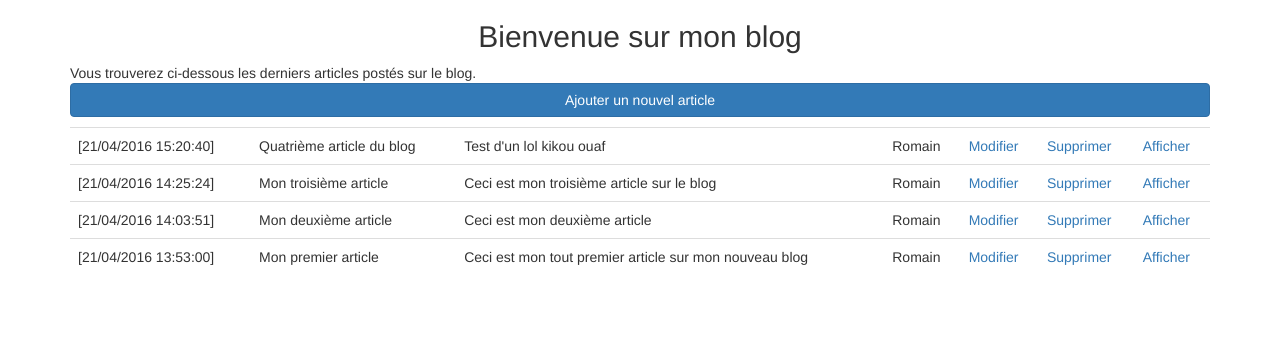
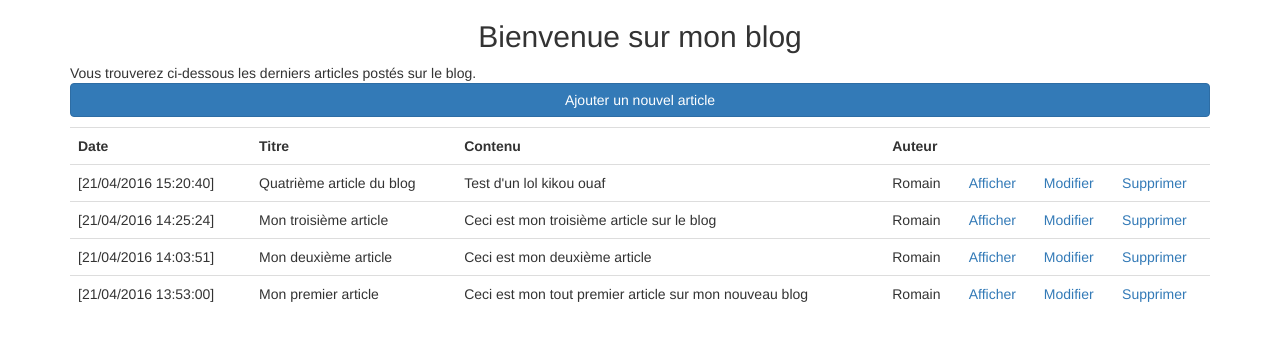
Before and after one commit to romain-gautier/cours-php, a PHP site: page /index.php in a window 1280 px wide. Shown: the top 341 px of the page. Run offline with PHP 8.4, Linux system fonts and the light colour scheme; data comes from the database, SQL or seed files in the repository.

Commit message:
mise a jours méthodes Article

```diff
--- a/blog_poo/app/Article.php
+++ b/blog_poo/app/Article.php
@@ -82,15 +82,24 @@ class Article
         $reponse = $req->query('SELECT id, titre_article, contenu_article, auteur_article, DATE_FORMAT(date_ajout, \'[%d/%m/%Y %H:%i:%s] \') AS date_ajout_fr FROM articles ORDER BY ID DESC');
         ?>
         <table class="table table-hover">
+            <tr>
+                <th>Date</th>
+                <th>Titre</th>
+                <th>Contenu</th>
+                <th>Auteur</th>
+                <th></th>
+                <th></th>
+                <th></th>
+            </tr>
             <?php while ($donnees = $reponse->fetch()) { ?>
             <tr>
                 <td class="text-left"> <?php echo htmlspecialchars($donnees['date_ajout_fr']); ?> </td>
                 <td class="text-left"> <?php echo htmlspecialchars($donnees['titre_article']); ?> </td>
                 <td class="text-left"> <?php echo htmlspecialchars($donnees['contenu_article']); ?> </td>
                 <td class="text-left"> <?php echo htmlspecialchars($donnees['auteur_article']); ?> </td>
+                <td class="text-left"> <?php echo "<a href='post.php?id=" . htmlspecialchars($donnees["id"]) . "'> Afficher </a>"; ?> </td>
                 <td class="text-left"> <?php echo "<a href='modif.php?id=" . htmlspecialchars($donnees["id"]) . "'> Modifier </a>"; ?> </td>
                 <td class="text-left"> <?php echo "<a href='supprimer.php?id=" . htmlspecialchars($donnees["id"]) . "'> Supprimer </a>"; ?> </td>
-            <td class="text-left"> <?php echo "<a href='post.php?id=" . htmlspecialchars($donnees["id"]) . "'> Afficher </a>"; ?> </td>
             </tr>
     <?php  }
         $reponse->closeCursor();
```
Lines whose indentation alone changed are shown as unchanged.
